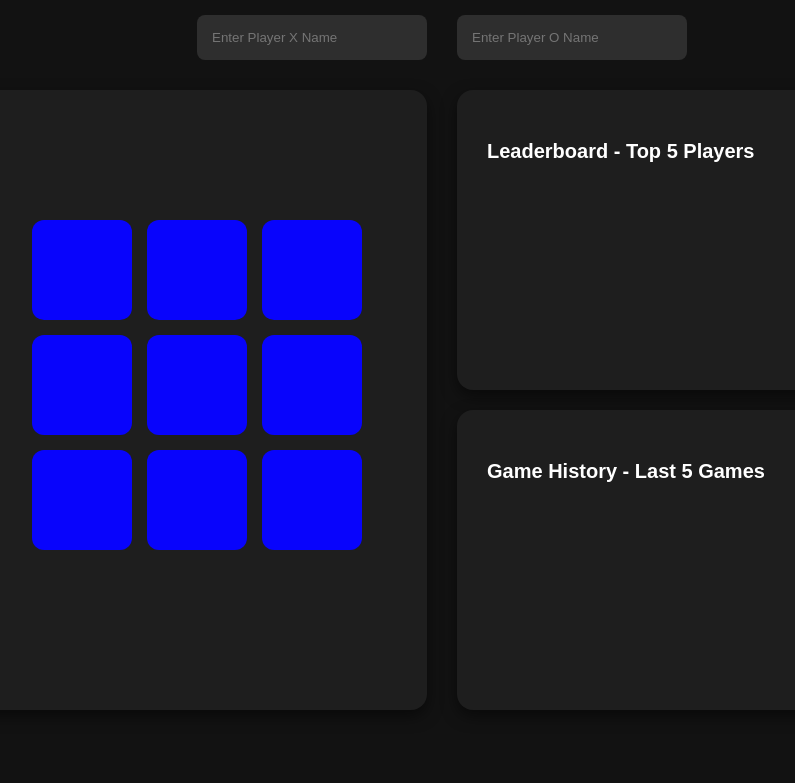
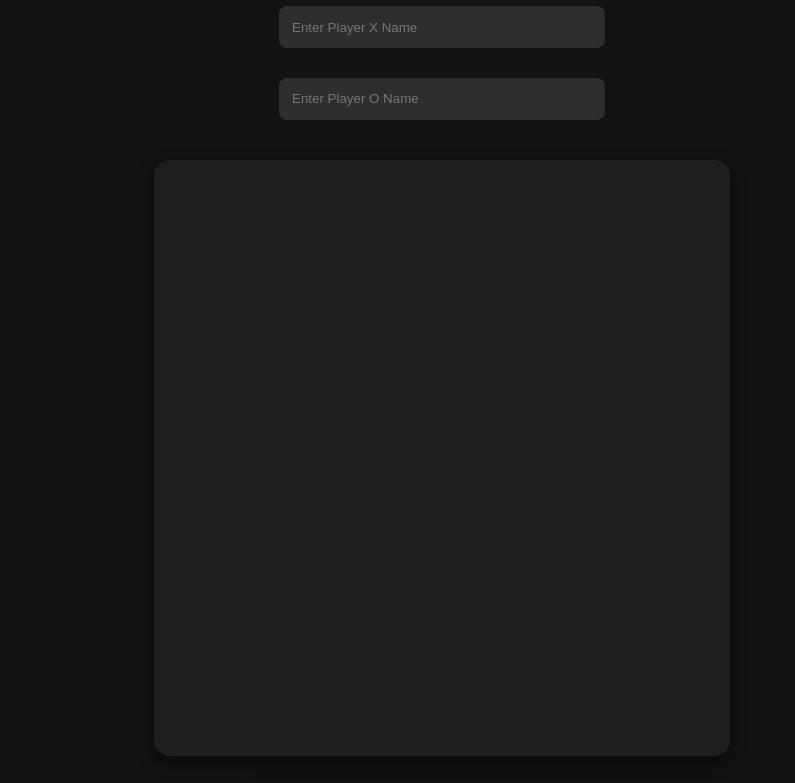
Before and after one commit to andreasenoksen/demo25-main, a website: page public/index.html in a window 1280 px wide. Shown: the part 191-974 px from the top of the page, without its empty margins (198-993 px from the left). Before the commit the page ends 941 px from the top, so only its background shows below. Drawn offline with Linux system fonts and the light colour scheme; no server answers.

Commit message:
Made application responsive and work with any device and screensize.

```diff
--- a/public/styles.css
+++ b/public/styles.css
@@ -3,27 +3,29 @@ body {
     color: #FFFFFF;
     font-family: 'Arial', sans-serif;
     margin: 0;
-    padding: 40px;
+    padding: 5vw;
     display: flex;
     flex-direction: column;
     align-items: center;
-    gap: 30px;
+    gap: 5vh;
 }
 
 h1 {
-    font-size: 75px;
+    font-size: 8vw;
     margin-bottom: 0px;
 }
 
 .inputs {
     display: flex;
-    gap: 30px;
-    margin-bottom: 0px;
+    flex-wrap: wrap;
+    gap: 20px;
+    justify-content: center;
 }
 
 input {
-    padding: 15px;
-    width: 200px;
+    padding: 1em;
+    width: 80%;
+    max-width: 300px;
     background-color: #2e2e2e;
     color: #fff;
     border: none;
@@ -33,19 +35,22 @@ input {
 
 .container {
     display: flex;
-    gap: 30px;
+    flex-wrap: wrap;
+    gap: 20px;
+    justify-content: center;
 }
 
 .game, .leaderboard, .history {
     background-color: #1e1e1e;
-    padding: 30px;
+    padding: 5vw;
     border-radius: 16px;
     box-shadow: 0px 6px 15px rgba(0, 0, 0, 0.5);
+    width: 100%;
+    max-width: 400px;
 }
 
 .game {
-    width: 400px;
-    height: 560px;
+    height: auto;
     display: flex;
     flex-direction: column;
     justify-content: center;
@@ -55,68 +60,45 @@ input {
 
 .board {
     display: grid;
-    grid-template-columns: repeat(3, 100px);
+    grid-template-columns: repeat(auto-fit, minmax(80px, 1fr));
     gap: 15px;
+    width: 100%;
 }
 
 .cell {
-    width: 100px;
-    height: 100px;
-    background-color: #0804fc;
-    display: flex;
-    align-items: center;
-    justify-content: center;
-    font-size: 32px;
-    border-radius: 12px;
-    cursor: pointer;
-    transition: transform 0.3s ease;
+    width: 100%;
+    padding-top: 100%;
+    position: relative;
 }
 
-.cell:hover {
-    transform: scale(1.1);
+.cell div {
+    position: absolute;
+    top: 0;
+    bottom: 0;
+    left: 0;
+    right: 0;
+    background-color: #2e2e2e;
+    border-radius: 8px;
+    display: flex;
+    justify-content: center;
+    align-items: center;
+    color: #fff;
 }
 
-.message {
-    font-size: 18px;
-    font-weight: bold;
-    margin-top: 10px;
+@media (min-width: 768px) {
+    h1 {
+        font-size: 4vw;
+    }
+    .inputs, .container {
+        gap: 30px;
+    }
 }
 
-button {
-    padding: 12px 24px;
-    margin-top: 15px;
-    background-color: #0804fc;
-    color: #fff;
-    border: none;
-    border-radius: 10px;
-    cursor: pointer;
-    transition: 0.3s ease;
+@media (min-width: 1024px) {
+    .game, .leaderboard, .history {
+        max-width: 500px;
+    }
+    .board {
+        grid-template-columns: repeat(3, 1fr);
+    }
 }
-
-button:hover {
-    transform: scale(1.05);
-    background-color: #0a06e0;
-}
-
-.side-box {
-    display: flex;
-    flex-direction: column;
-    gap: 20px;
-}
-
-.leaderboard, .history {
-    width: 400px;
-    height: 240px;
-    overflow-y: auto;
-}
-
-h3 {
-    margin-bottom: 15px;
-    font-size: 20px;
-}
-
-ul {
-    padding-left: 20px;
-    line-height: 1.8;
-    word-wrap: break-word;
-}
```
